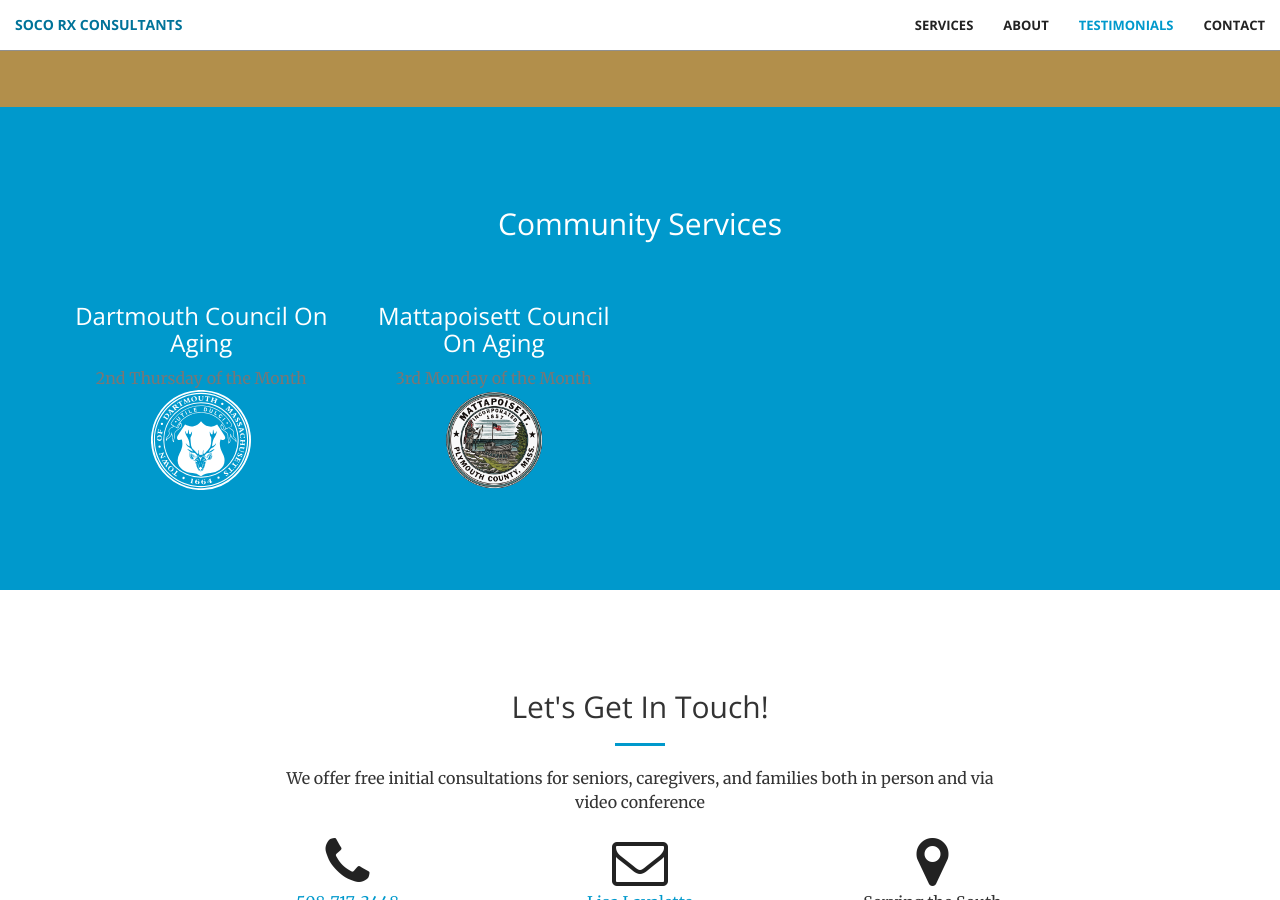
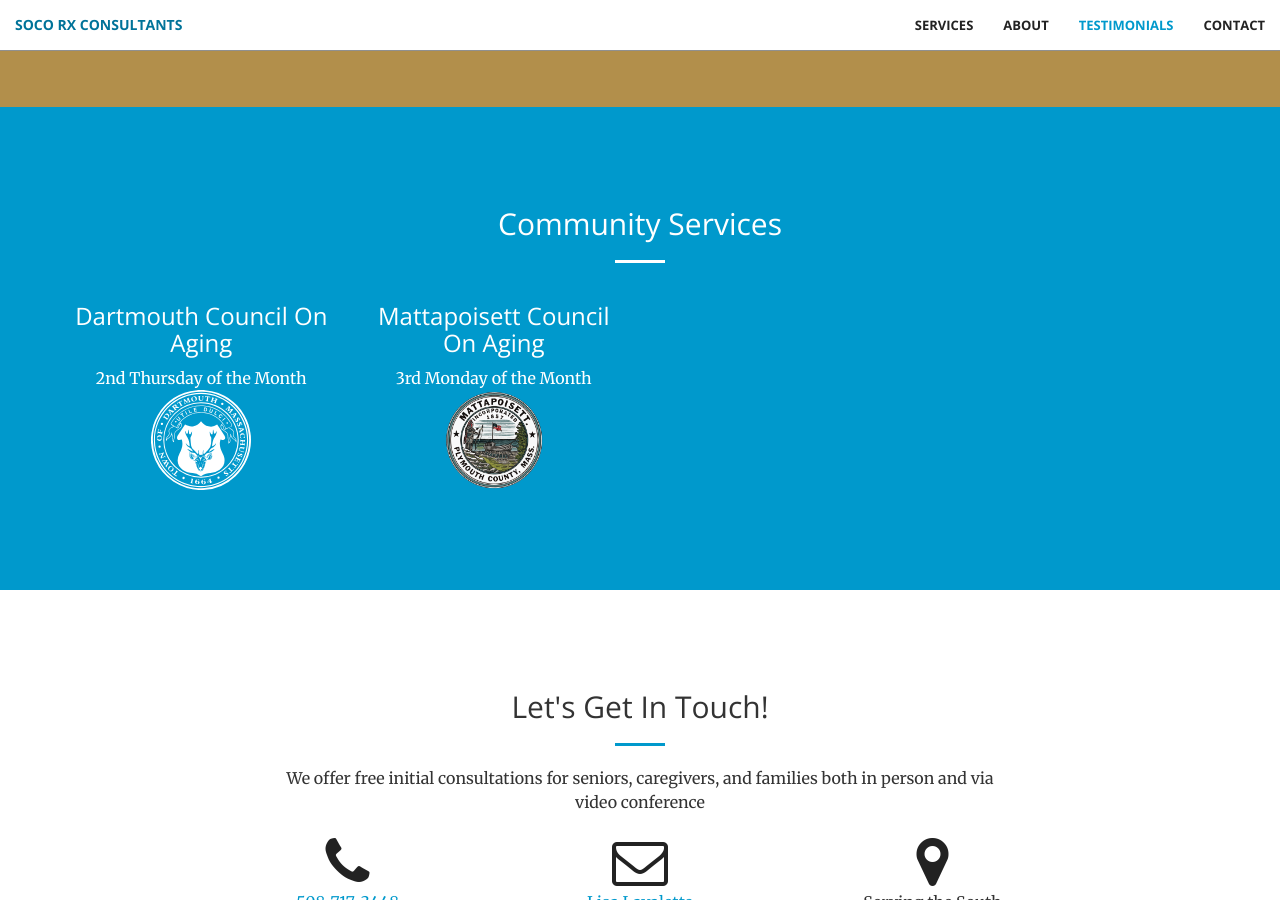
Before and after one commit to edlavalette/edlavalette.github.io, a Jekyll site: the page built from index.html, in a window 1280 px wide and 900 px high, scrolled down 3351 px. Built offline with Jekyll 4.4.1, drawn with Linux system fonts in a browser that asks for light colours.

Commit message:
Update volunteer.html

```diff
--- a/_includes/volunteer.html
+++ b/_includes/volunteer.html
@@ -3,25 +3,26 @@
         <div class="row">
             <div class="col-lg-12 text-center">
                 <h2 class="section-heading">Community Services</h2>
-                <hr class="primary">
+                <hr class="light">
             </div>
         </div>
     </div>
     <div class="container">
-        <div class="row">
+        <div class="row justify-content-center">
             <div class="col-lg-3 col-md-6 text-center">
                 <div class="service-box">
                     <h3>Dartmouth Council On Aging</h3>
-                    <p class="text-muted">2nd Thursday of the Month</p>
+                    <p>2nd Thursday of the Month</p>
                     <img src="img/dartmouth.svg" alt="DCOA" width="100" height="100">
                 </div>
             </div>
             <div class="col-lg-3 col-md-6 text-center">
                 <div class="service-box">
                     <h3>Mattapoisett Council On Aging</h3>
-                    <p class="text-muted">3rd Monday of the Month</p>
+                    <p>3rd Monday of the Month</p>
                     <img src="img/mattapoisett.png" alt="MCOA" width="100" height="100">
                 </div>
             </div>
+        </div>
     </div>
 </section>
```
